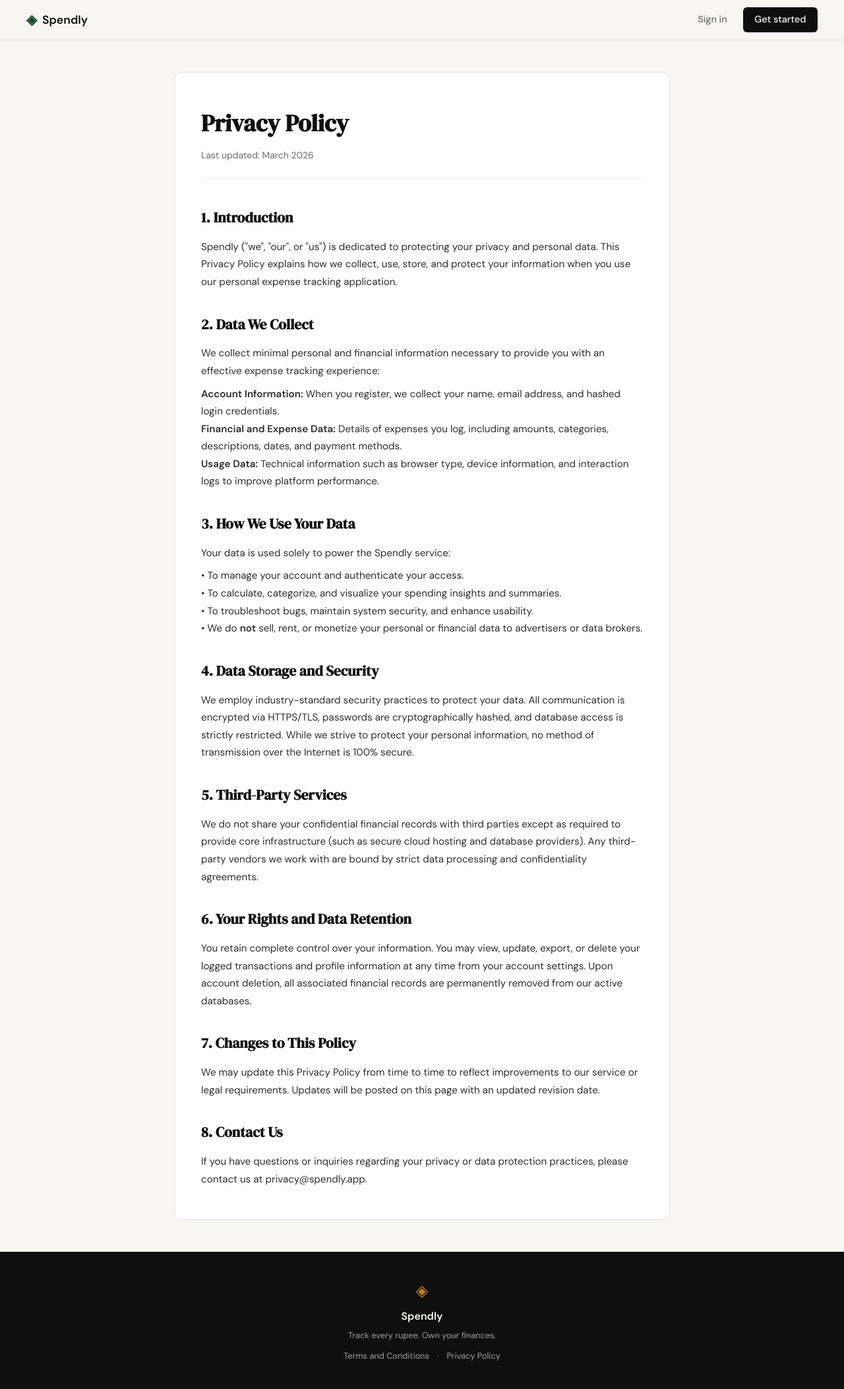
After one commit to Ahishekoza/expense-tracker-using-IBM-BOB, a Flask app: page /privacy in a window 1280 px wide. The commit adds this page. Shown: the whole page at 66% size. Run offline with Flask 3, Linux system fonts and the light colour scheme.

Commit message:
landing: add privacy policy page and route

```diff
--- a/expense-tracker/app.py
+++ b/expense-tracker/app.py
@@ -20,6 +20,16 @@ def register():
 @app.route("/login")
 def login():
     return render_template("login.html")
+
+
+@app.route("/terms")
+def terms():
+    return render_template("terms.html")
+
+
+@app.route("/privacy")
+def privacy():
+    return render_template("privacy.html")
 
 
 # ------------------------------------------------------------------ #
--- a/expense-tracker/static/css/style.css
+++ b/expense-tracker/static/css/style.css
@@ -478,6 +478,63 @@ a { color: inherit; text-decoration: none; }
 .auth-switch a:hover { text-decoration: underline; }
 
 /* ------------------------------------------------------------------ */
+/* Terms and Conditions                                                */
+/* ------------------------------------------------------------------ */
+
+.terms-section {
+    max-width: 800px;
+    margin: 3rem auto;
+    padding: 0 1.5rem;
+}
+
+.terms-card {
+    background: var(--paper-card);
+    border: 1px solid var(--border);
+    border-radius: var(--radius-md);
+    padding: 3rem 2.5rem;
+}
+
+.terms-header {
+    margin-bottom: 2.5rem;
+    padding-bottom: 1.5rem;
+    border-bottom: 1px solid var(--border-soft);
+}
+
+.terms-title {
+    font-family: var(--font-display);
+    font-size: 2.25rem;
+    color: var(--ink);
+    margin-bottom: 0.5rem;
+}
+
+.terms-updated {
+    font-size: 0.875rem;
+    color: var(--ink-muted);
+}
+
+.terms-body {
+    display: flex;
+    flex-direction: column;
+    gap: 2rem;
+    color: var(--ink-soft);
+    font-size: 0.95rem;
+    line-height: 1.75;
+}
+
+.terms-group {
+    display: flex;
+    flex-direction: column;
+    gap: 0.5rem;
+}
+
+.terms-heading {
+    font-family: var(--font-display);
+    font-size: 1.35rem;
+    color: var(--ink);
+    margin-bottom: 0.25rem;
+}
+
+/* ------------------------------------------------------------------ */
 /* Footer                                                              */
 /* ------------------------------------------------------------------ */
 
@@ -507,6 +564,29 @@ a { color: inherit; text-decoration: none; }
     color: var(--ink-faint);
 }
 
+.footer-links {
+    display: flex;
+    align-items: center;
+    gap: 0.75rem;
+    margin-top: 0.25rem;
+}
+
+.footer-links a {
+    font-size: 0.8rem;
+    color: var(--ink-faint);
+    transition: color 0.2s;
+}
+
+.footer-links a:hover {
+    color: var(--paper);
+    text-decoration: underline;
+}
+
+.footer-sep {
+    font-size: 0.8rem;
+    color: var(--ink-muted);
+}
+
 /* ------------------------------------------------------------------ */
 /* Responsive                                                          */
 /* ------------------------------------------------------------------ */
@@ -522,6 +602,8 @@ a { color: inherit; text-decoration: none; }
     .hero-visual { display: none; }
 
     .features-inner { grid-template-columns: 1fr; }
+
+    .terms-card { padding: 2rem 1.5rem; }
 }
 
 @media (max-width: 600px) {
--- a/expense-tracker/templates/base.html
+++ b/expense-tracker/templates/base.html
@@ -34,6 +34,11 @@
             <span class="brand-icon">◈</span>
             <span class="footer-name">Spendly</span>
             <p class="footer-copy">Track every rupee. Own your finances.</p>
+            <div class="footer-links">
+                <a href="/terms">Terms and Conditions</a>
+                <span class="footer-sep">·</span>
+                <a href="/privacy">Privacy Policy</a>
+            </div>
         </div>
     </footer>
 
--- /dev/null
+++ b/expense-tracker/templates/privacy.html
@@ -0,0 +1,83 @@
+{% extends "base.html" %}
+
+{% block title %}Privacy Policy — Spendly{% endblock %}
+
+{% block content %}
+<section class="terms-section">
+    <div class="terms-card">
+        <header class="terms-header">
+            <h1 class="terms-title">Privacy Policy</h1>
+            <p class="terms-updated">Last updated: March 2026</p>
+        </header>
+
+        <div class="terms-body">
+            <section class="terms-group">
+                <h2 class="terms-heading">1. Introduction</h2>
+                <p>
+                    Spendly ("we", "our", or "us") is dedicated to protecting your privacy and personal data. This Privacy Policy explains how we collect, use, store, and protect your information when you use our personal expense tracking application.
+                </p>
+            </section>
+
+            <section class="terms-group">
+                <h2 class="terms-heading">2. Data We Collect</h2>
+                <p>
+                    We collect minimal personal and financial information necessary to provide you with an effective expense tracking experience:
+                </p>
+                <p>
+                    <strong>Account Information:</strong> When you register, we collect your name, email address, and hashed login credentials.<br>
+                    <strong>Financial and Expense Data:</strong> Details of expenses you log, including amounts, categories, descriptions, dates, and payment methods.<br>
+                    <strong>Usage Data:</strong> Technical information such as browser type, device information, and interaction logs to improve platform performance.
+                </p>
+            </section>
+
+            <section class="terms-group">
+                <h2 class="terms-heading">3. How We Use Your Data</h2>
+                <p>
+                    Your data is used solely to power the Spendly service:
+                </p>
+                <p>
+                    • To manage your account and authenticate your access.<br>
+                    • To calculate, categorize, and visualize your spending insights and summaries.<br>
+                    • To troubleshoot bugs, maintain system security, and enhance usability.<br>
+                    • We do <strong>not</strong> sell, rent, or monetize your personal or financial data to advertisers or data brokers.
+                </p>
+            </section>
+
+            <section class="terms-group">
+                <h2 class="terms-heading">4. Data Storage and Security</h2>
+                <p>
+                    We employ industry-standard security practices to protect your data. All communication is encrypted via HTTPS/TLS, passwords are cryptographically hashed, and database access is strictly restricted. While we strive to protect your personal information, no method of transmission over the Internet is 100% secure.
+                </p>
+            </section>
+
+            <section class="terms-group">
+                <h2 class="terms-heading">5. Third-Party Services</h2>
+                <p>
+                    We do not share your confidential financial records with third parties except as required to provide core infrastructure (such as secure cloud hosting and database providers). Any third-party vendors we work with are bound by strict data processing and confidentiality agreements.
+                </p>
+            </section>
+
+            <section class="terms-group">
+                <h2 class="terms-heading">6. Your Rights and Data Retention</h2>
+                <p>
+                    You retain complete control over your information. You may view, update, export, or delete your logged transactions and profile information at any time from your account settings. Upon account deletion, all associated financial records are permanently removed from our active databases.
+                </p>
+            </section>
+
+            <section class="terms-group">
+                <h2 class="terms-heading">7. Changes to This Policy</h2>
+                <p>
+                    We may update this Privacy Policy from time to time to reflect improvements to our service or legal requirements. Updates will be posted on this page with an updated revision date.
+                </p>
+            </section>
+
+            <section class="terms-group">
+                <h2 class="terms-heading">8. Contact Us</h2>
+                <p>
+                    If you have questions or inquiries regarding your privacy or data protection practices, please contact us at privacy@spendly.app.
+                </p>
+            </section>
+        </div>
+    </div>
+</section>
+{% endblock %}
```
Also changed, not shown: expense-tracker/templates/terms.html (added, +65 -0 lines).
